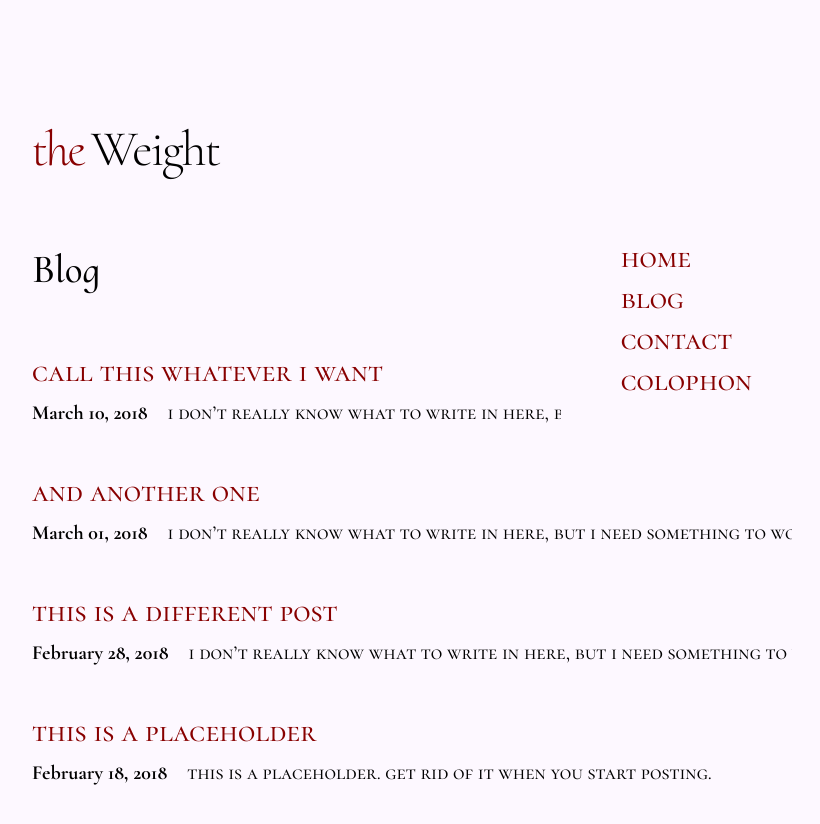
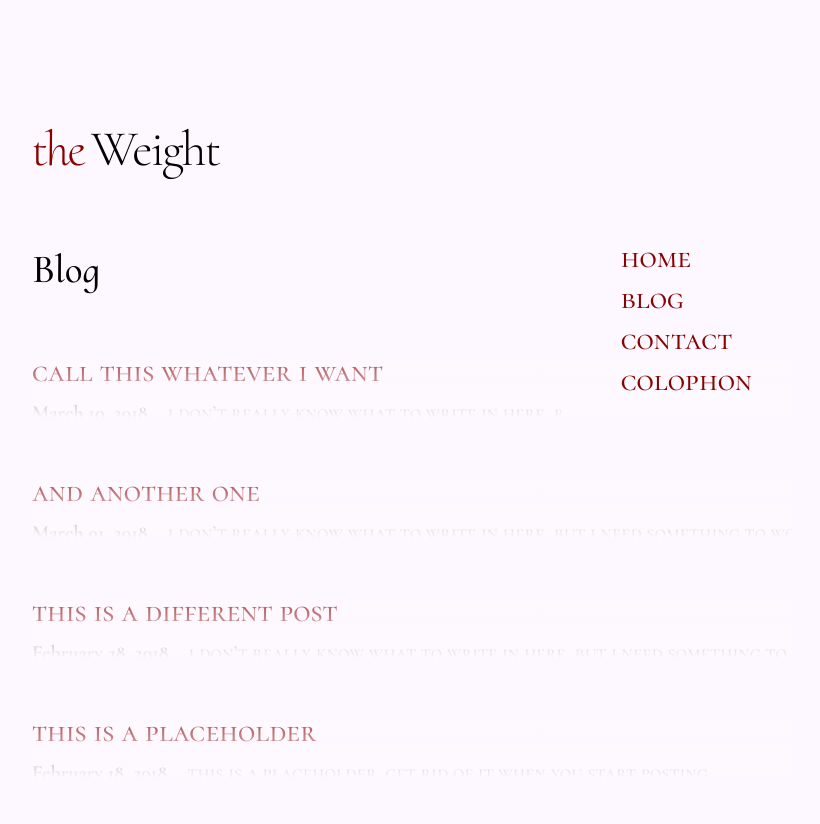
Before and after one commit to tiemeyer/tiemeyer.github.io, a Jekyll site: the page built from blog.html, in a window 1280 px wide. Shown: the top 824 px of the page, without its empty margins (228-1048 px from the left). Built offline with Jekyll 4.4.1, drawn with Linux system fonts in a browser that asks for light colours.

Commit message:
added fade effect in blog

```diff
--- a/css/gavin.css
+++ b/css/gavin.css
@@ -138,7 +138,6 @@ p:first-of-type { text-indent: 0;   }
 }
 
 
-
 /*
    2. Colors
    ,,,,,,,,,,,,,,,,,,,,,,,,,,,,,,,,,,,,,,,,,,,,,,,,,,,,,,,,,,,,,,, */
@@ -147,6 +146,11 @@ p:first-of-type { text-indent: 0;   }
 h1 span, h2 span, a { color:            #800;    }
             a:hover { color:            #088;    }
 	     button { color:            #fdf8ff; }
+.post:after {
+    background-image: linear-gradient(to bottom,
+				      rgba(253,248,255,0),
+				      rgba(253,248,255,1) 85%);
+}
 
 
 /*
@@ -169,6 +173,17 @@ h3, h2, h3  { margin-bottom: 1.33333em;   }
 p           { margin: 0; padding: 0;      }
 .post {
     margin-bottom: 2em;
+    position: relative;
+    z-index: 1;
+}
+.post:after {
+    content: "";
+    position: absolute;
+    z-index: 2;
+    bottom: 0;
+    left: 0;
+    width: 100%;
+    height: 5em;
 }
 .date {
     font-family: "body-bold";
@@ -188,10 +203,12 @@ p           { margin: 0; padding: 0;      }
     display: flex;
     flex-direction: row;
     flex-wrap: wrap;
+    z-index: 5;
 }
 .gen_nav li {
     width: 50%;
     flex: 1 0 auto;
+    z-index: 6;
 }
 img {
     width: 100%;
```
